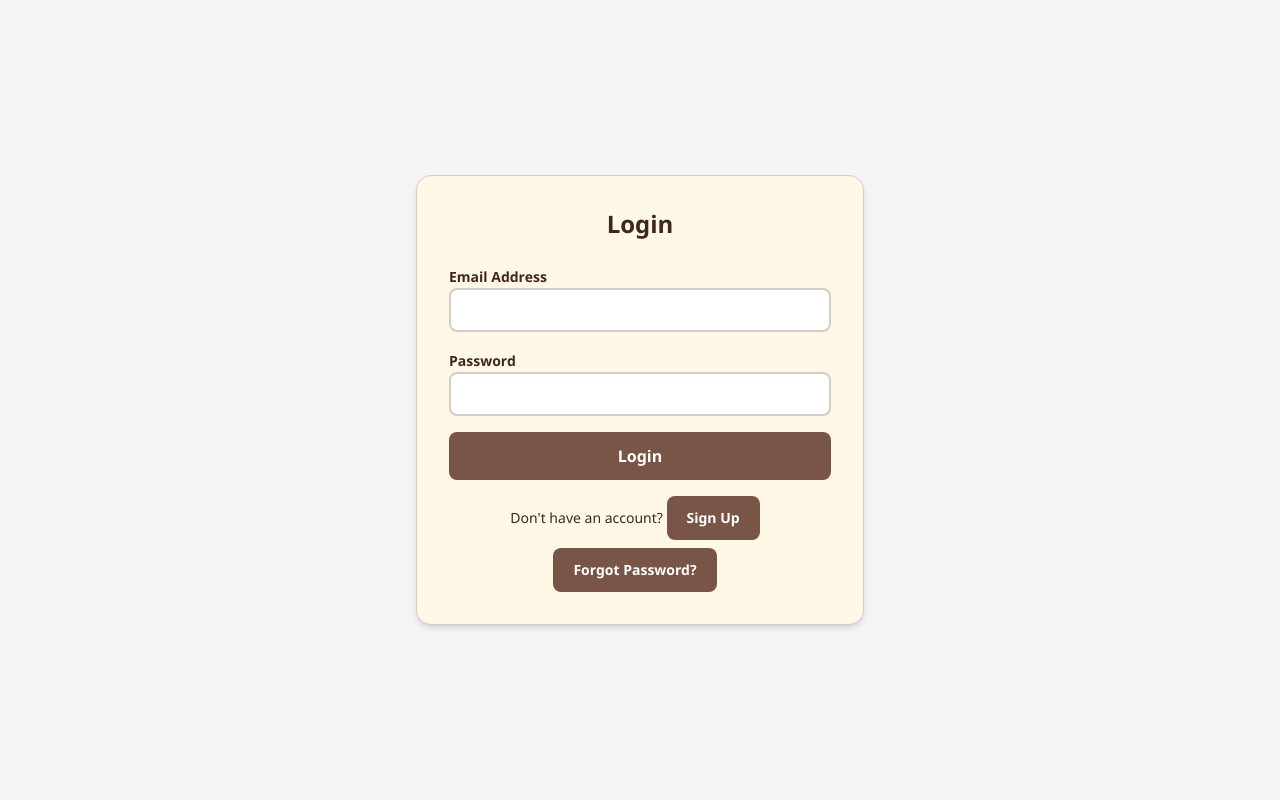
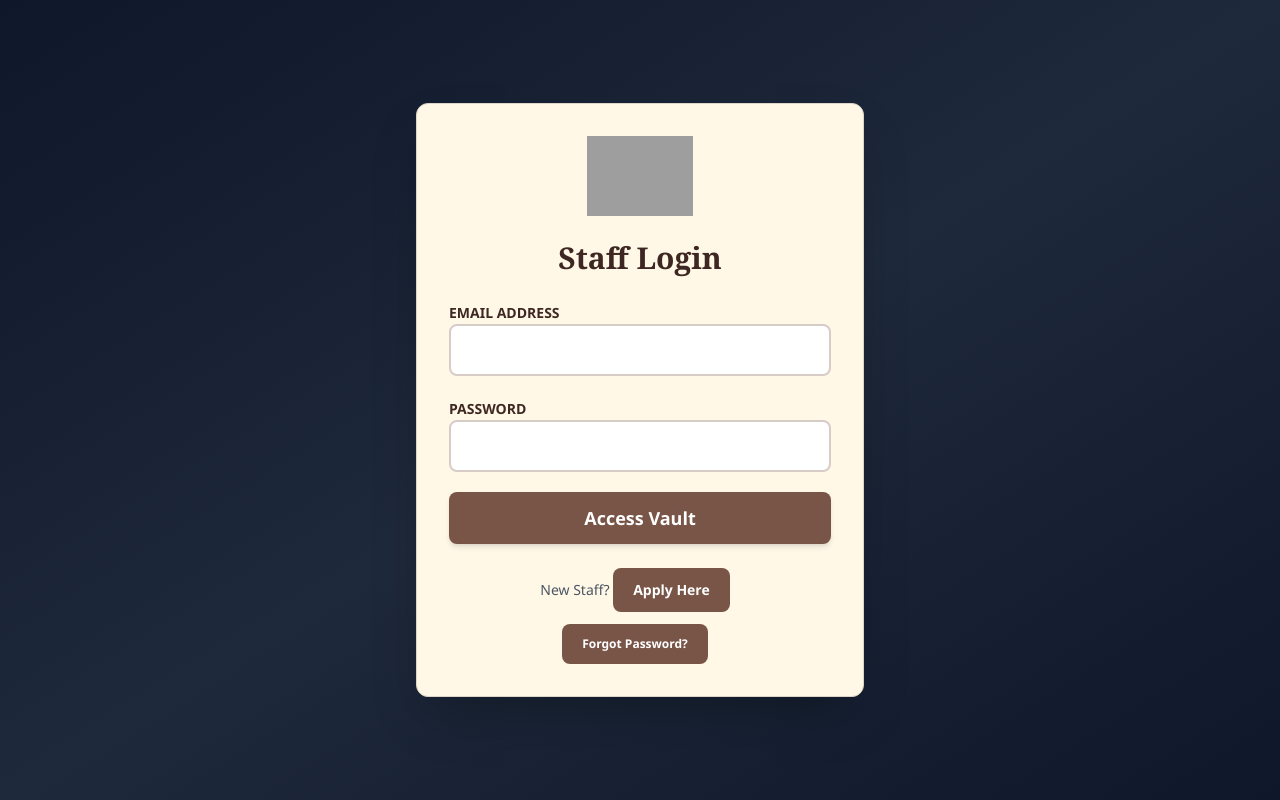
Before and after one commit to Aban-khan/office-vault-app, a React (Create React App) app in the folder client/: page / in a window 1280 px wide. Built offline with nearby package versions, Linux system fonts and the light colour scheme; grey boxes are pictures that could not be loaded.

Commit message:
change background colour

```diff
--- a/client/src/pages/Login.js
+++ b/client/src/pages/Login.js
@@ -17,101 +17,109 @@ const Login = () => {
   const [newPassword, setNewPassword] = useState('');
 
   const [message, setMessage] = useState('');
+  const [loading, setLoading] = useState(false); // Added Loading State
   const navigate = useNavigate();
 
-  // --- USE YOUR RENDER BACKEND URL HERE ---
+  // --- 🔥 VITAL: THE BACKEND URL ---
   const API_URL = 'https://office-vault-app.onrender.com/api/auth';
 
   const handleSubmit = async (e) => {
     e.preventDefault();
     setMessage('');
+    setLoading(true);
 
     try {
       if (view === 'login') {
-        // Updated to use Full URL
         const { data } = await axios.post(`${API_URL}/login`, { email, password });
         localStorage.setItem('userInfo', JSON.stringify(data));
         navigate('/dashboard');
       }
       else if (view === 'signup') {
-        // Updated to use Full URL
         await axios.post(`${API_URL}/register`, { name, email, password, phoneNumber });
         setMessage('Signup successful! Wait for approval.');
         setView('login');
       }
       else if (view === 'forgot-email') {
-        // Step 1: Send Email -> Backend looks up Phone -> Sends OTP
         const { data } = await axios.post(`${API_URL}/forgot-otp`, { email });
-        setMessage(data.message); // e.g. "OTP sent to phone ending in 9999"
+        setMessage(data.message);
         setView('forgot-otp');
       }
       else if (view === 'forgot-otp') {
-        // Step 2: Verify OTP using Email to identify user
         await axios.post(`${API_URL}/reset-otp`, { email, otp, newPassword });
         setMessage('Password Changed Successfully! Please Login.');
         setView('login');
       }
+      setLoading(false);
     } catch (error) {
-      // Improved error handling to see what is wrong
       console.error("Login Error:", error);
       setMessage(error.response?.data?.message || 'Connection Failed. Check Internet or Backend.');
+      setLoading(false);
     }
   };
 
   return (
-    <div className="flex items-center justify-center min-h-screen bg-gray-100">
-      <div className="w-full max-w-md p-8 bg-white rounded shadow-md">
-        <h2 className="text-2xl font-bold text-center text-gray-800 mb-6">
-          {view === 'login' && 'Login'}
-          {view === 'signup' && 'Create Account'}
+    // ✨ UPDATED BACKGROUND: Dark Gradient to make the card pop
+    <div className="flex items-center justify-center min-h-screen bg-gradient-to-br from-slate-900 via-slate-800 to-slate-900">
+
+      {/* Login Card with Cream Background */}
+      <div className="w-full max-w-md p-8 bg-[#FFF8E7] rounded-xl shadow-2xl border border-[#dcd6c8]">
+
+        {/* 🏢 LOGO SECTION (Make sure logo192.png is in your public folder) */}
+        <div className="flex justify-center mb-6">
+            <img src="/logo192.png" alt="Logo" className="h-20 object-contain" />
+        </div>
+
+        <h2 className="text-3xl font-bold text-center text-gray-800 mb-6 font-serif">
+          {view === 'login' && 'Staff Login'}
+          {view === 'signup' && 'Join the Vault'}
           {view.includes('forgot') && 'Reset Password'}
         </h2>
 
-        {message && <div className={`p-3 mb-4 text-sm rounded ${message.includes('Success') || message.includes('sent') ? 'bg-green-100 text-green-700' : 'bg-red-100 text-red-700'}`}>{message}</div>}
+        {message && <div className={`p-3 mb-4 text-sm font-bold text-center rounded ${message.includes('Success') || message.includes('sent') ? 'bg-green-100 text-green-700' : 'bg-red-100 text-red-700'}`}>{message}</div>}
 
-        <form onSubmit={handleSubmit} className="space-y-4">
+        <form onSubmit={handleSubmit} className="space-y-5">
 
           {/* SIGNUP FIELDS */}
           {view === 'signup' && (
             <>
-              <div><label className="text-sm font-bold text-gray-700">Name</label><input type="text" className="w-full p-2 border rounded" value={name} onChange={e=>setName(e.target.value)} required /></div>
-              <div><label className="text-sm font-bold text-gray-700">Phone Number (For Recovery)</label><input type="text" placeholder="e.g. +919876543210" className="w-full p-2 border rounded" value={phoneNumber} onChange={e=>setPhoneNumber(e.target.value)} required /></div>
+              <div><label className="text-sm font-bold text-gray-700 uppercase">Full Name</label><input type="text" className="w-full p-3 border border-gray-300 rounded focus:outline-none focus:border-brown-600" value={name} onChange={e=>setName(e.target.value)} required /></div>
+              <div><label className="text-sm font-bold text-gray-700 uppercase">Phone (For Recovery)</label><input type="text" placeholder="+91..." className="w-full p-3 border border-gray-300 rounded focus:outline-none focus:border-brown-600" value={phoneNumber} onChange={e=>setPhoneNumber(e.target.value)} required /></div>
             </>
           )}
 
-          {/* EMAIL FIELD (Used in Login, Signup, and Forgot Password) */}
+          {/* EMAIL */}
           {(view === 'login' || view === 'signup' || view === 'forgot-email') && (
-             <div><label className="text-sm font-bold text-gray-700">Email Address</label><input type="email" className="w-full p-2 border rounded" value={email} onChange={e=>setEmail(e.target.value)} required /></div>
+             <div><label className="text-sm font-bold text-gray-700 uppercase">Email Address</label><input type="email" className="w-full p-3 border border-gray-300 rounded focus:outline-none focus:border-brown-600" value={email} onChange={e=>setEmail(e.target.value)} required /></div>
           )}
 
-          {/* PASSWORD FIELD (Login/Signup) */}
+          {/* PASSWORD */}
           {(view === 'login' || view === 'signup') && (
-            <div><label className="text-sm font-bold text-gray-700">Password</label><input type="password" className="w-full p-2 border rounded" value={password} onChange={e=>setPassword(e.target.value)} required /></div>
+            <div><label className="text-sm font-bold text-gray-700 uppercase">Password</label><input type="password" className="w-full p-3 border border-gray-300 rounded focus:outline-none focus:border-brown-600" value={password} onChange={e=>setPassword(e.target.value)} required /></div>
           )}
 
-          {/* FORGOT PASSWORD - STEP 2 (Enter OTP & New Pass) */}
+          {/* FORGOT PASS STEPS */}
           {view === 'forgot-otp' && (
             <>
-               <div className="p-2 bg-blue-50 text-blue-800 text-xs rounded mb-2">Check the phone number registered with <b>{email}</b> for the code.</div>
-               <div><label className="text-sm font-bold text-gray-700">Enter OTP Code</label><input type="text" className="w-full p-2 border rounded" value={otp} onChange={e=>setOtp(e.target.value)} required /></div>
-               <div><label className="text-sm font-bold text-gray-700">New Password</label><input type="password" className="w-full p-2 border rounded" value={newPassword} onChange={e=>setNewPassword(e.target.value)} required /></div>
+               <div className="p-2 bg-blue-50 text-blue-800 text-xs rounded mb-2">Code sent to phone linked with <b>{email}</b></div>
+               <div><label className="text-sm font-bold text-gray-700">Enter OTP</label><input type="text" className="w-full p-3 border rounded" value={otp} onChange={e=>setOtp(e.target.value)} required /></div>
+               <div><label className="text-sm font-bold text-gray-700">New Password</label><input type="password" className="w-full p-3 border rounded" value={newPassword} onChange={e=>setNewPassword(e.target.value)} required /></div>
             </>
           )}
 
-          <button type="submit" className="w-full py-2 font-bold text-white bg-blue-600 rounded hover:bg-blue-700">
-            {view === 'login' ? 'Login' : view === 'signup' ? 'Sign Up' : view === 'forgot-email' ? 'Send OTP to My Phone' : 'Reset Password'}
+          <button disabled={loading} type="submit" className="w-full py-3 text-lg font-bold text-white transition-all bg-stone-700 rounded hover:bg-stone-800 shadow-md">
+            {loading ? 'Processing...' : (view === 'login' ? 'Access Vault' : view === 'signup' ? 'Submit Request' : view === 'forgot-email' ? 'Send Code' : 'Update Password')}
           </button>
         </form>
 
-        <div className="mt-4 text-center text-sm space-y-2">
+        <div className="mt-6 text-center text-sm space-y-3">
             {view === 'login' && (
                 <>
-                    <p>Don't have an account? <button onClick={() => { setView('signup'); setMessage(''); }} className="text-blue-600 font-bold hover:underline">Sign Up</button></p>
-                    <button onClick={() => { setView('forgot-email'); setMessage(''); }} className="text-gray-500 hover:underline">Forgot Password?</button>
+                    <p className="text-gray-600">New Staff? <button onClick={() => { setView('signup'); setMessage(''); }} className="text-stone-700 font-bold hover:underline">Apply Here</button></p>
+                    <button onClick={() => { setView('forgot-email'); setMessage(''); }} className="text-gray-400 hover:text-stone-600 text-xs">Forgot Password?</button>
                 </>
             )}
             {view !== 'login' && (
-                <button onClick={() => { setView('login'); setMessage(''); }} className="text-blue-600 font-bold hover:underline">Back to Login</button>
+                <button onClick={() => { setView('login'); setMessage(''); }} className="text-stone-700 font-bold hover:underline">← Back to Login</button>
             )}
         </div>
       </div>
```
